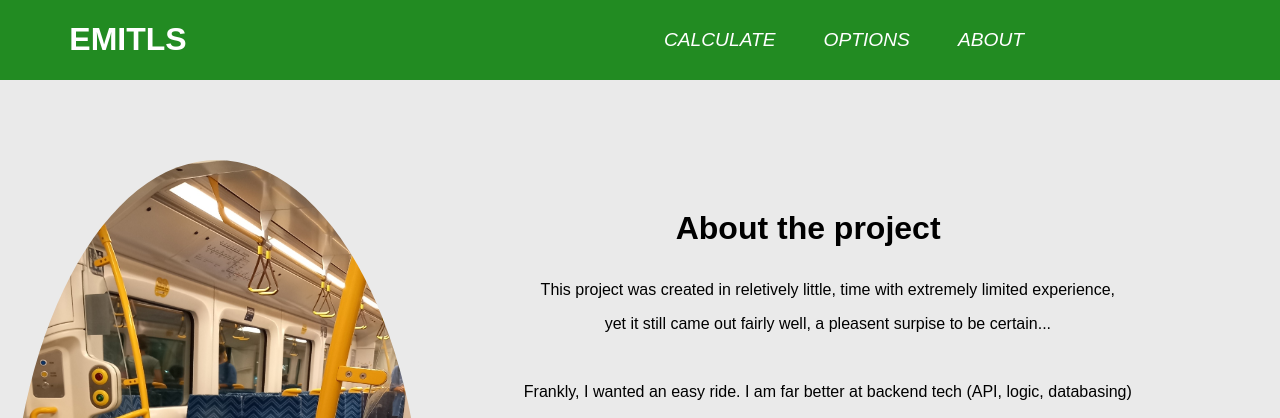
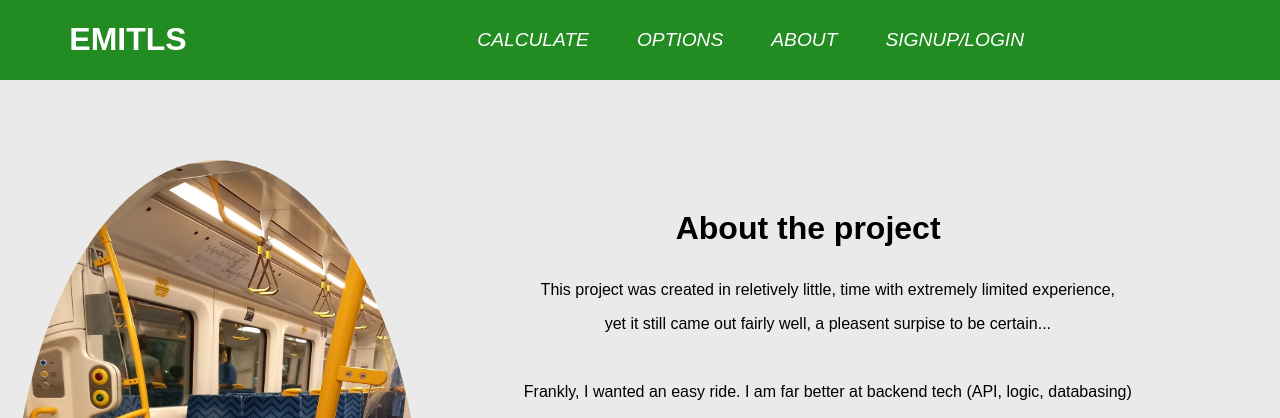
Before and after one commit to FJTDL/emitls, a Django app: page /about in a window 1280 px wide; the page is wider, and only the part inside the window is pictured. Shown: the top 418 px of that part. Run offline with Django 3.2, Linux system fonts and the light colour scheme.

Commit message:
Started adding the code for signups

```diff
--- a/emitls/emission_calculator/static/emission_calculator/styles.css
+++ b/emitls/emission_calculator/static/emission_calculator/styles.css
@@ -160,6 +160,15 @@ nav a:hover{
 	border: 1px solid #228B22;
 }
 
+.signup-form {
+	position: relative;
+	top: 200px;
+	display: flex;
+	width: 420px;
+	flex-direction: column;
+	margin: auto;
+}
+
 .row {
   display: flex;
 }
--- a/emitls/emission_calculator/templates/emission_calculator/base.html
+++ b/emitls/emission_calculator/templates/emission_calculator/base.html
@@ -16,6 +16,7 @@
           <li><a href="{% url 'calculate' %}" >Calculate</a></li>
           <li><a href="{% url 'options' %}">Options</a></li>
           <li><a href="{% url 'about' %}">About</a></li>
+          <li><a href="{% url 'signup' %}">Signup/Login</a></li>
         </ul>
       </nav>
     </header>
--- a/emitls/emission_calculator/urls.py
+++ b/emitls/emission_calculator/urls.py
@@ -11,4 +11,5 @@ urlpatterns = [
   path('electric', views.electric, name='electric'),
   path('provider', views.provider, name='provider'),
   path('reduce_reuse_recycle', views.reduce_reuse_recycle, name='reduce_reuse_recycle'),
+  path('signup', views.SignUp.as_view(), name='signup'),
 ]
--- a/emitls/emission_calculator/views.py
+++ b/emitls/emission_calculator/views.py
@@ -1,7 +1,9 @@
 from django.shortcuts import render
 from django import forms
-from django.http.response import HttpResponseRedirect
-from colorama import Fore
+from django.views.generic.edit import CreateView
+from django.contrib.auth.forms import UserCreationForm
+from django.urls import reverse_lazy
+
 
 class YesNoForm(forms.Form):
     electric_car = forms.TypedChoiceField(coerce=lambda x: x =='True', choices=((False, 'No'), (True, 'Yes')))
@@ -60,3 +62,12 @@ def output(request):
     "rrr": request.POST['reduce_reuse_recycle'],
     "budget": int(request.POST['budget']),
   })
+
+
+# Class based views
+
+
+class SignUp(CreateView):
+  form_class = UserCreationForm
+  success_url = reverse_lazy("login")
+  template_name = "emission_calculator/signup.html"
```
Also changed, not shown: emitls/emission_calculator/templates/emission_calculator/signup.html (added, +17 -0 lines).
